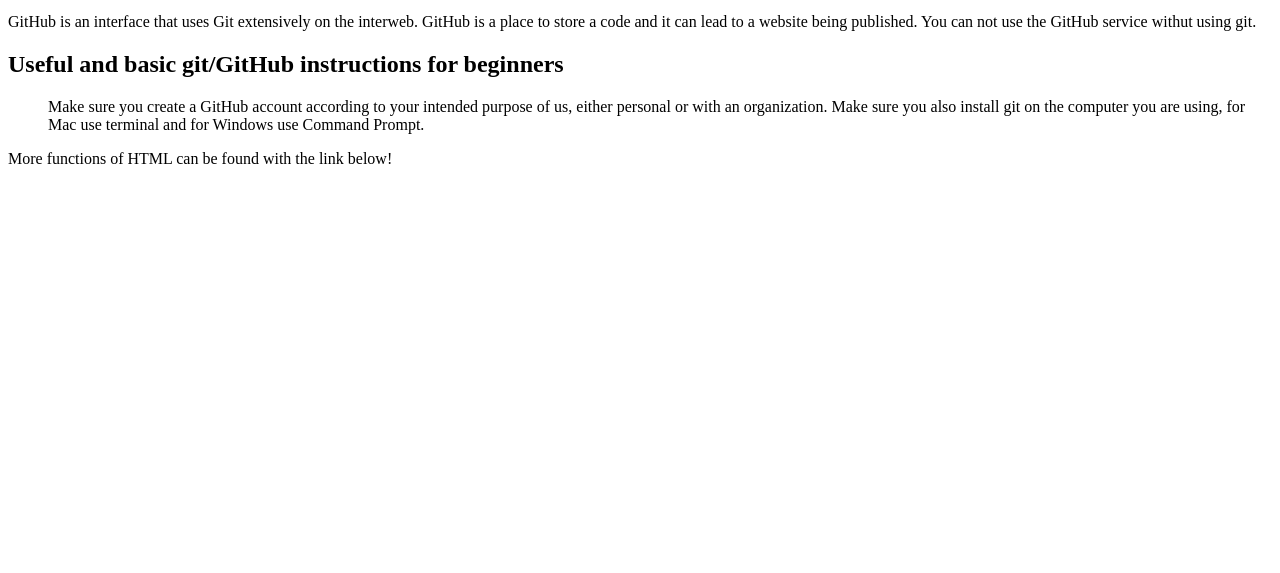
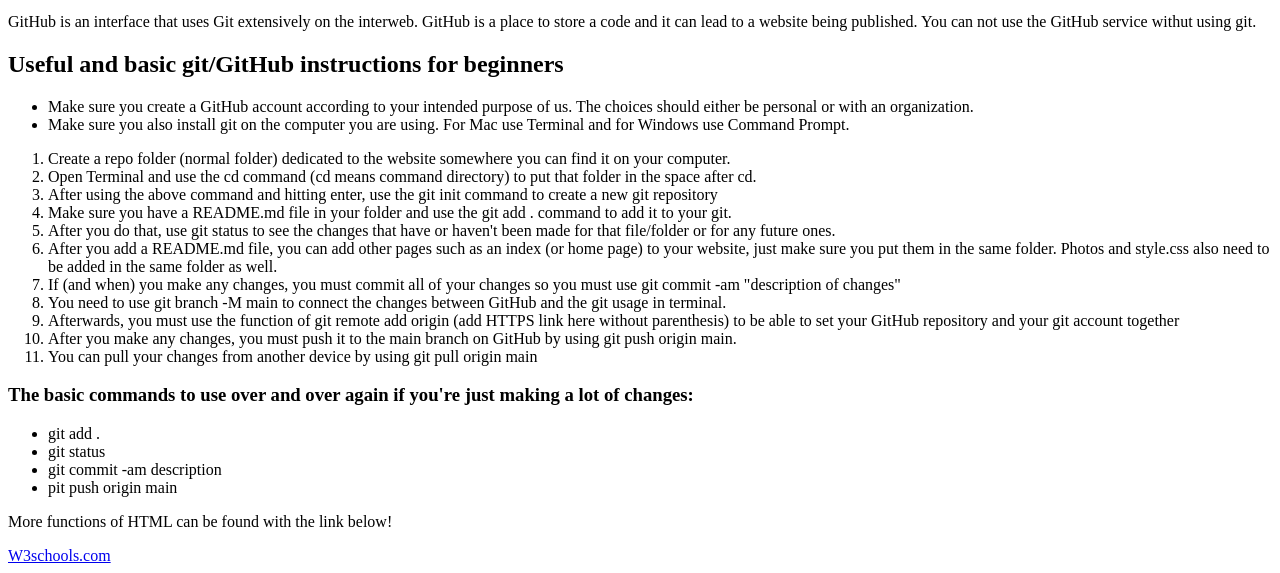
Before and after one commit to Hol4347/Netlify-assignment2, a plain HTML site: page index.html in a window 1280 px wide. Shown: the part 557-1130 px from the top of the page. Before the commit the page ends 800 px from the top, so only its background shows below. Drawn offline with Linux system fonts and the light colour scheme.

Commit message:
added li

```diff
--- a/index.html
+++ b/index.html
@@ -10,9 +10,31 @@
 <p>Git is the fast and modern implementation of version control. Git can give history of content changes as well as facilitates change to file. Git is an easy to use function for any type of worker. If I can figure it out, odds are you can!</p>
 <p>GitHub is an interface that uses Git extensively on the interweb. GitHub is a place to store a code and it can lead to a website being published. You can not use the GitHub service withut using git.</p>
 <h2>Useful and basic git/GitHub instructions for beginners</h2>
-<ul>Make sure you create a GitHub account according to your intended purpose of us, either personal or with an organization.
-Make sure you also install git on the computer you are using, for Mac use terminal and for Windows use Command Prompt.</ul>
+<ul>
+<li>Make sure you create a GitHub account according to your intended purpose of us. The choices should either be personal or with an organization.</li>
+<li>Make sure you also install git on the computer you are using. For Mac use Terminal and for Windows use Command Prompt.</li>
+</ul>
+<ol>
+<li>Create a repo folder (normal folder) dedicated to the website somewhere you can find it on your computer.</li>
+<li>Open Terminal and use the cd command (cd means command directory) to put that folder in the space after cd.</li>
+<li>After using the above command and hitting enter, use the git init command to create a new git repository</li>
+<li>Make sure you have a README.md file in your folder and use the git add . command to add it to your git.</li>
+<li>After you do that, use git status to see the changes that have or haven't been made for that file/folder or for any future ones.</li>
+<li>After you add a README.md file, you can add other pages such as an index (or home page) to your website, just make sure you put them in the same folder. Photos and style.css also need to be added in the same folder as well.</li>
+<li>If (and when) you make any changes, you must commit all of your changes so you must use git commit -am "description of changes"</li>
+<li>You need to use git branch -M main to connect the changes between GitHub and the git usage in terminal.</li>
+<li>Afterwards, you must use the function of git remote add origin (add HTTPS link here without parenthesis) to be able to set your GitHub repository and your git account together</li>
+<li>After you make any changes, you must push it to the main branch on GitHub by using git push origin main.</li>
+<li>You can pull your changes from another device by using git pull origin main</li>
+</ol>
+<h3>The basic commands to use over and over again if you're just making a lot of changes:</h3>
+<ul>
+<li>git add .</li>
+<li>git status</li>
+<li>git commit -am description</li>
+<li>pit push origin main</li>
+</ul>
 <p>More functions of HTML can be found with the link below!</p>
-<a href="https://www.w3schools.com/"></a>
+<a href="https://www.w3schools.com/">W3schools.com</a>
 </body>
 </html>
```
